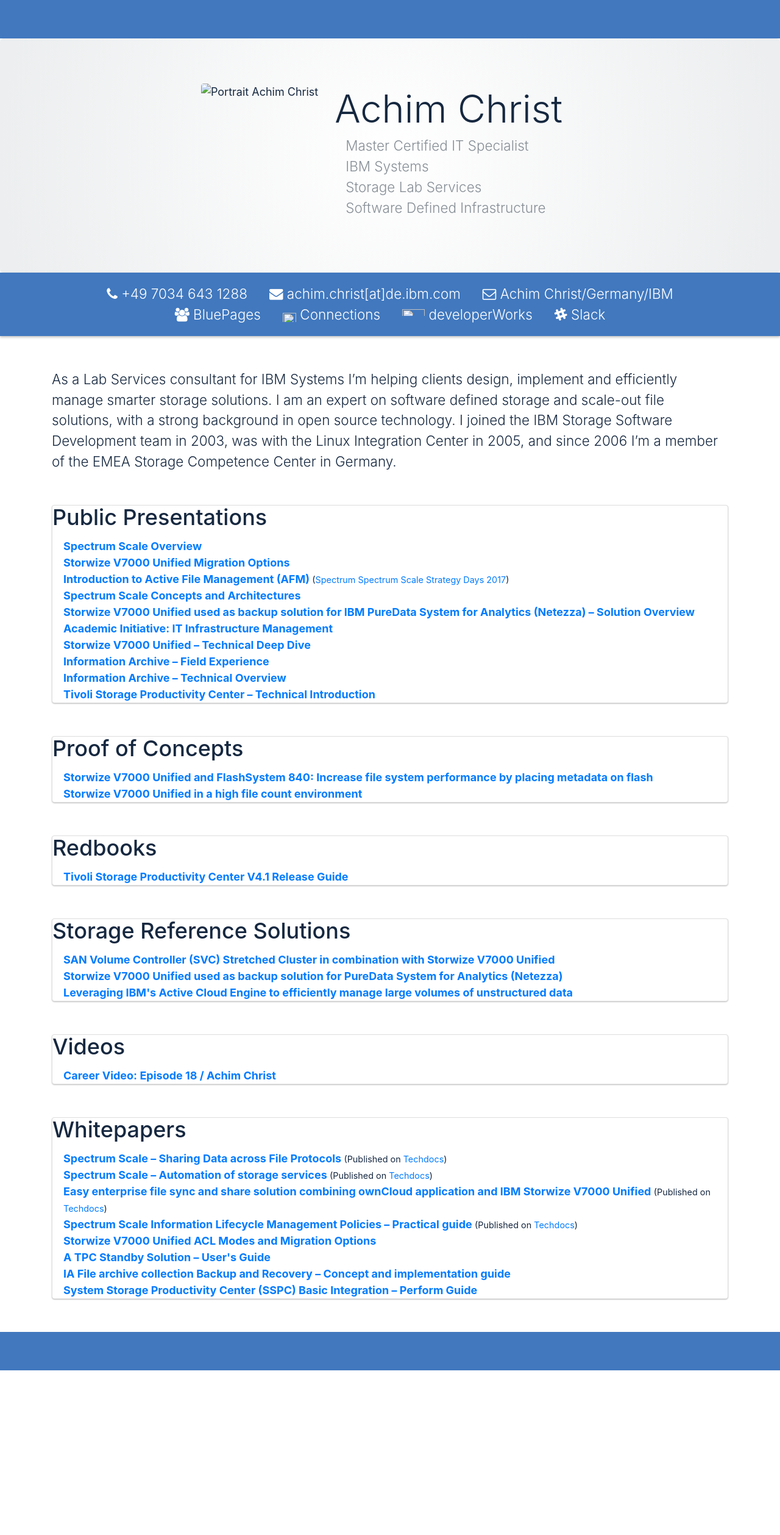
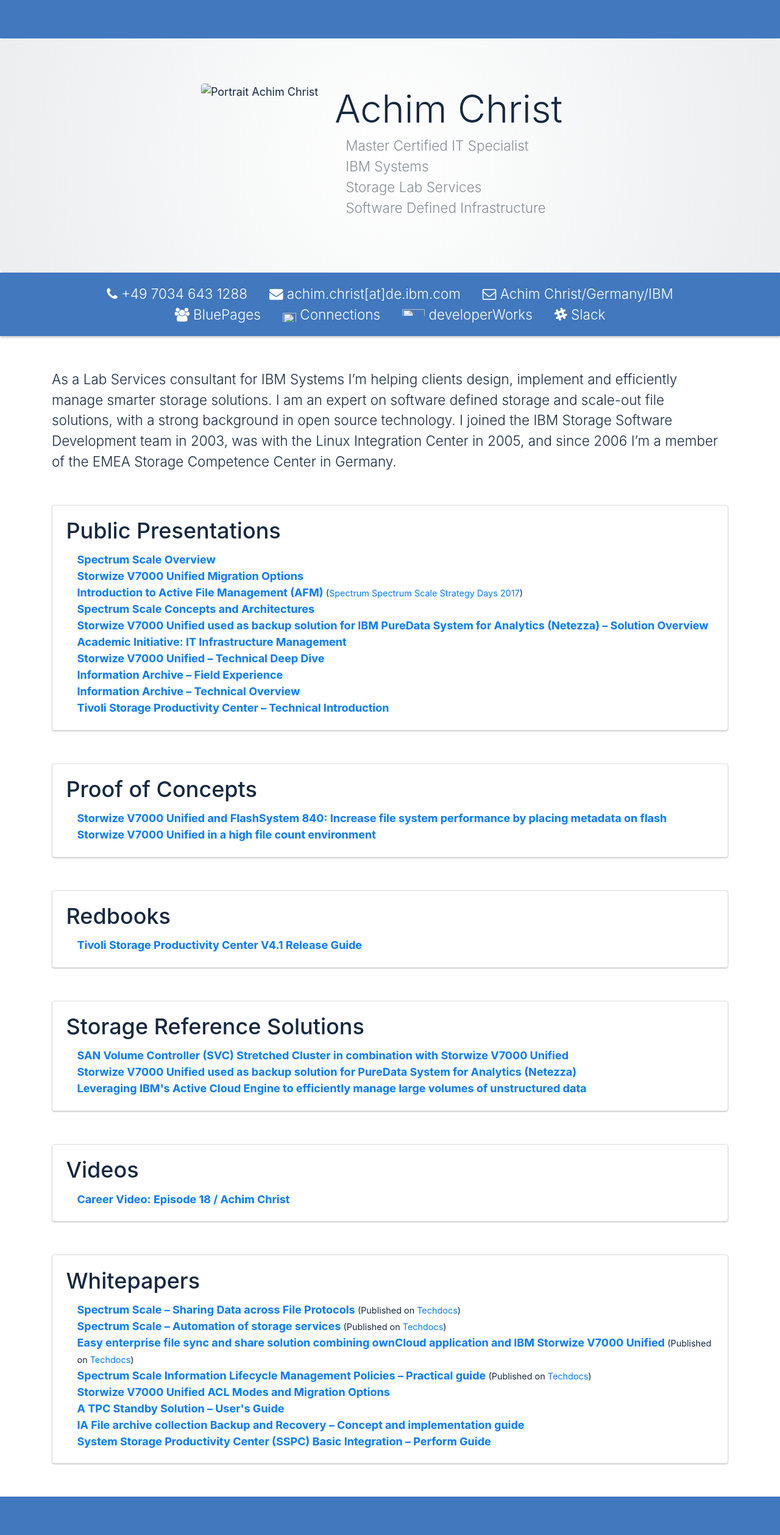
Before and after one commit to acch/homepage, a Jekyll site: the page built from business.html, in a window 1280 px wide. Shown: the whole page at 61% size. Built offline with Jekyll 4.4.1, drawn with Linux system fonts in a browser that asks for light colours; nearby versions of some CDN libraries; before the commit the page ends 2247 px from its top, so only the background shows below that.

Commit message:
Adapt new Bootstrap card syntax

```diff
--- a/business.html
+++ b/business.html
@@ -10,7 +10,7 @@
 {% for category_hash in datafiles %}
   {% assign category = category_hash[1] %}
 
-  <section class="[ card card-block ] mb-5">
+  <section class="[ card card-body ] mb-5">
 
     <h2 id="{{ category.heading | slugify }}" class="card-title">{{ category.heading }}</h2>
 
```
